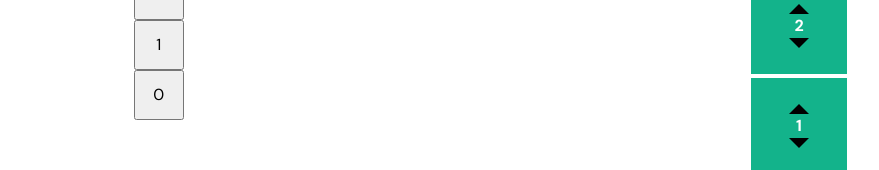
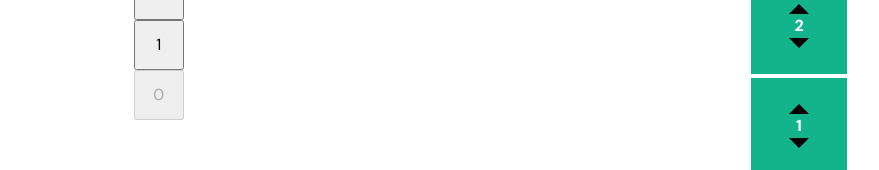
Before and after one commit to GitMarijn/nextjs-elevator, a Next.js app: page / in a window 1280 px wide. Shown: the part 460-630 px from the top of the page, without its empty margins (161-1040 px from the left). Built offline with nearby package versions, Linux system fonts and the light colour scheme.

Commit message:
bug: disabled elevator buttons when equal to current floor

```diff
--- a/pages/index.tsx
+++ b/pages/index.tsx
@@ -67,8 +67,8 @@ const Home: NextPage = () => {
   };
 
   const calculateDisabledButton = (floor: number) => {
-    if (direction === "up") return currentFloor > floor;
-    if (direction === "down") return currentFloor < floor;
+    if (direction === "up") return currentFloor >= floor;
+    if (direction === "down") return currentFloor <= floor;
   };
 
   return (
```
